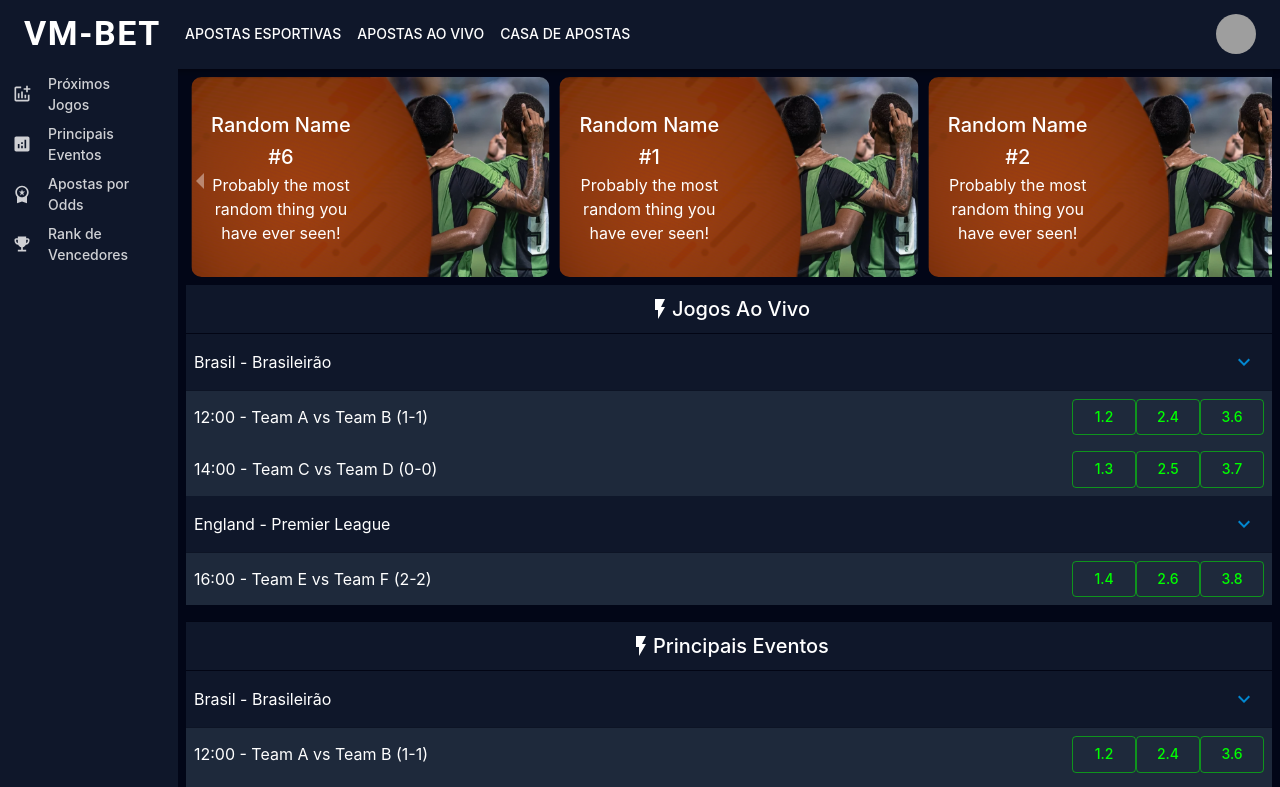
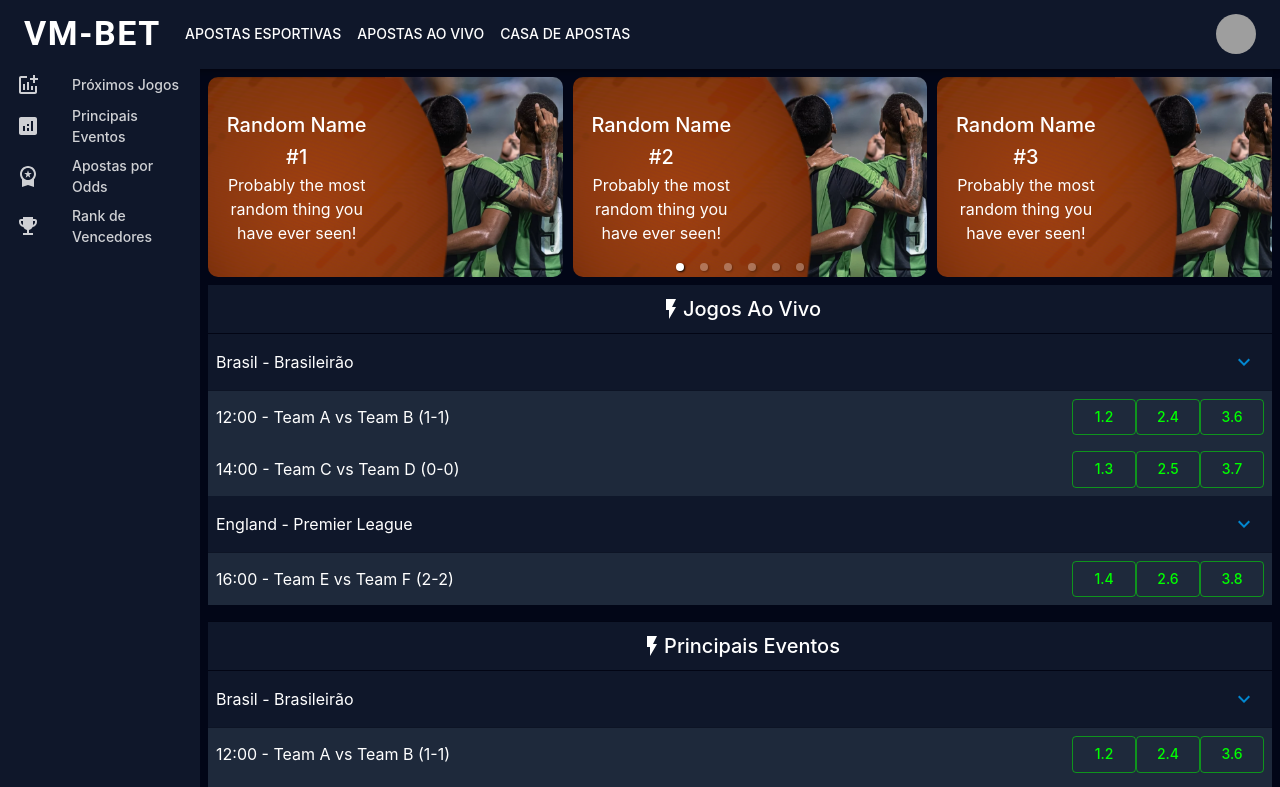
Before and after one commit to lucaslucenagithub/vm-bet-app, a Next.js app in the folder web/: page / in a window 1280 px wide. Shown: the top 787 px of the page. Built offline with nearby package versions, Linux system fonts and the light colour scheme; grey boxes are pictures that could not be loaded.

Commit message:
responsiveness

```diff
--- a/web/src/components/bets-carousel.tsx
+++ b/web/src/components/bets-carousel.tsx
@@ -1,4 +1,4 @@
-import React from "react"
+import React, { useState, useEffect } from "react"
 import { Carousel } from "react-responsive-carousel"
 import Image from "next/image"
 import { Box, Typography } from "@mui/material"
@@ -33,29 +33,30 @@ const BetsCarousel = (props) => {
             name: "Random Name #6",
             description: "Probably the most random thing you have ever seen!",
             image: '/America-MG-team-photo-imago-540x600.webp'
-        }, {
-            name: "Random Name #6",
-            description: "Probably the most random thing you have ever seen!",
-            image: '/America-MG-team-photo-imago-540x600.webp'
-        }, {
-            name: "Random Name #6",
-            description: "Probably the most random thing you have ever seen!",
-            image: '/America-MG-team-photo-imago-540x600.webp'
-        }, {
-            name: "Random Name #6",
-            description: "Probably the most random thing you have ever seen!",
-            image: '/America-MG-team-photo-imago-540x600.webp'
-        }, {
-            name: "Random Name #6",
-            description: "Probably the most random thing you have ever seen!",
-            image: '/America-MG-team-photo-imago-540x600.webp'
-        },
+        }
     ]
+
+    const [screenSize, setScreenSize] = useState({ width: 0, height: 0 })
+
+    const updateScreenSize = () => {
+        setScreenSize({ width: window.innerWidth, height: window.innerHeight })
+    }
+
+    useEffect(() => {
+        updateScreenSize()
+
+        window.addEventListener('resize', updateScreenSize)
+
+        return () => {
+            window.removeEventListener('resize', updateScreenSize)
+        }
+    }, [])
 
     const renderItem = (item) => (
         <Box
+            component={'div'}
             className="card-container"
-            sx={{
+            sx={(theme) => ({
                 display: "flex",
                 flexDirection: "row",
                 justifyContent: "flex-end",
@@ -65,10 +66,17 @@ const BetsCarousel = (props) => {
                 overflow: "hidden",
                 height: 200,
                 width: "100%",
-            }}
+                mb: 1,
+                [theme.breakpoints.down("lg")]: {
+                    width: "95%",
+                },
+                [theme.breakpoints.down("md")]: {
+                    height: "160px",
+                }
+            })}
         >
             <Box
-                sx={{
+                sx={(theme) => ({
                     position: "absolute",
                     left: 0,
                     zIndex: 3,
@@ -79,7 +87,7 @@ const BetsCarousel = (props) => {
                     justifyContent: "center",
                     alignItems: "center",
                     padding: 2,
-                }}
+                })}
             >
                 <Typography variant="h6">{item.name}</Typography>
                 <Typography variant="body1">{item.description}</Typography>
@@ -93,13 +101,16 @@ const BetsCarousel = (props) => {
                 />
             </Box>
             <Box
-                sx={{
+                sx={(theme) => ({
                     position: "absolute",
                     left: 0,
                     zIndex: 2,
                     width: "90%",
                     height: "100%",
-                }}
+                    // [theme.breakpoints.down("lg")]: {
+                    //     width: "80%",
+                    // }
+                })}
             >
                 <Image
                     src="/circle-bets-cards-320x160.webp"
@@ -115,16 +126,21 @@ const BetsCarousel = (props) => {
         <Carousel
             showArrows={true}
             showThumbs={false}
-            infiniteLoop={true}
             showStatus={false}
-            showIndicators={false}
+            showIndicators={true}
+            centerMode={true}
+            centerSlidePercentage={screenSize.width > 1200 ?
+                33.33 : screenSize.width > 900 ?
+                    38 : screenSize.width > 600 ?
+                        46 : screenSize.width > 350 ?
+                            67 : 93.33}
+            swipeScrollTolerance={5}
+            swipeable={true}
             emulateTouch={true}
-            centerMode={true}
-            centerSlidePercentage={33}
-            swipeScrollTolerance={3}
+            autoFocus={true}
         >
             {data.map((item, index) => (
-                <Box mb={1} key={index}>{renderItem(item)}</Box>
+                renderItem(item)
             ))}
         </Carousel>
     )
--- a/web/src/components/side-app-bar.tsx
+++ b/web/src/components/side-app-bar.tsx
@@ -1,70 +1,59 @@
-import * as React from 'react';
-import Box from '@mui/material/Box';
-import { styled, ThemeProvider, createTheme } from '@mui/material/styles';
-import Divider from '@mui/material/Divider';
-import List from '@mui/material/List';
-import ListItem from '@mui/material/ListItem';
-import ListItemButton from '@mui/material/ListItemButton';
-import ListItemIcon from '@mui/material/ListItemIcon';
-import ListItemText from '@mui/material/ListItemText';
-import Paper from '@mui/material/Paper';
-import IconButton from '@mui/material/IconButton';
-import Tooltip from '@mui/material/Tooltip';
-import ArrowRight from '@mui/icons-material/ArrowRight';
-import KeyboardArrowDown from '@mui/icons-material/KeyboardArrowDown';
-import Home from '@mui/icons-material/Home';
-import Settings from '@mui/icons-material/Settings';
-import People from '@mui/icons-material/People';
-import PermMedia from '@mui/icons-material/PermMedia';
-import Dns from '@mui/icons-material/Dns';
-import Public from '@mui/icons-material/Public';
-import { Addchart, Analytics, EmojiEvents, WorkspacePremium } from '@mui/icons-material';
+import * as React from 'react'
+import Box from '@mui/material/Box'
+import ListItemButton from '@mui/material/ListItemButton'
+import ListItemIcon from '@mui/material/ListItemIcon'
+import ListItemText from '@mui/material/ListItemText'
+import Paper from '@mui/material/Paper'
+import { Addchart, Analytics, EmojiEvents, WorkspacePremium } from '@mui/icons-material'
 
 const data = [
   { icon: <Addchart />, label: 'Próximos Jogos' },
   { icon: <Analytics />, label: 'Principais Eventos' },
   { icon: <WorkspacePremium />, label: 'Apostas por Odds' },
   { icon: <EmojiEvents />, label: 'Rank de Vencedores' },
-];
-
-const FireNav = styled(List)<{ component?: React.ElementType }>({
-  '& .MuiListItemButton-root': {
-    paddingLeft: 12,
-    paddingRight: 24,
-  },
-  '& .MuiListItemIcon-root': {
-    minWidth: 0,
-    marginRight: 16,
-  },
-  '& .MuiSvgIcon-root': {
-    fontSize: 20,
-  },
-});
+]
 
 export default function CustomizedList() {
   return (
     <Box sx={(theme) => (
       {
-        display: 'none',
+        zIndex: 1,
         margin: 0,
-        [theme.breakpoints.up("sm")]: {
-          display: 'flex',
+        [theme.breakpoints.down("sm")]: {
+          position: 'fixed',
+          bottom: 0,
+          left: 0,
+          right: 0,
         },
       }
     )}>
-      <Paper elevation={0} sx={{ maxWidth: 256, height: '100%' }}>
-        <FireNav component="nav" disablePadding sx={{ maxWidth: 256, height: '100%' }}>
+        <Box
+          component="nav"
+          sx={(theme) => ({
+            height: '100%',
+            [theme.breakpoints.up("lg")]: {
+              width: '200px'
+            },
+            [theme.breakpoints.up("sm")]: {
+              maxWidth: '256px',
+              width: '50px'
+            }
+          })}>
           <Box
-            sx={{
+            sx={(theme) => ({
               bgcolor: 'primary.main',
               height: '100%',
-            }}
+              width: '100%',
+              [theme.breakpoints.down("sm")]: {
+                display: 'flex',
+              }
+            })}
           >
             {
               data.map((item) => (
                 <ListItemButton
                   key={item.label}
-                  sx={{ py: 0, minHeight: 32, color: 'rgba(255,255,255,.8)' }}
+                  sx={{ py: 0, minHeight: 32, color: 'rgba(255,255,255,.8)', width: '100%'  }}
                 >
                   <ListItemIcon sx={{ color: 'inherit' }}>
                     {item.icon}
@@ -72,12 +61,17 @@ export default function CustomizedList() {
                   <ListItemText
                     primary={item.label}
                     primaryTypographyProps={{ fontSize: 14, fontWeight: 'medium' }}
+                    sx={(theme) => ({
+                      [theme.breakpoints.down('lg')]: {
+                        display: 'none',
+                      }
+                    })
+                    }
                   />
                 </ListItemButton>
               ))}
           </Box>
-        </FireNav>
-      </Paper>
+        </Box>
     </Box>
   )
 }
--- a/web/src/styles/bets-carousel.css
+++ b/web/src/styles/bets-carousel.css
@@ -1,5 +1,13 @@
-
+/* .carousel .slider-wrapper.axis-horizontal .slider .slide {
+  min-width: 25% !important;
+} */
 
 .carousel .slider-wrapper.axis-horizontal .slider .slide:not(:last-child) {
-  margin-right: 10px!important;
+  margin-right: 10px !important;
 }
+
+@media only screen and (max-width: 1200px) {
+  .carousel .slider-wrapper.axis-horizontal .slider .slide:not(:last-child) {
+    margin-right: 0 !important;
+  }
+}
```
